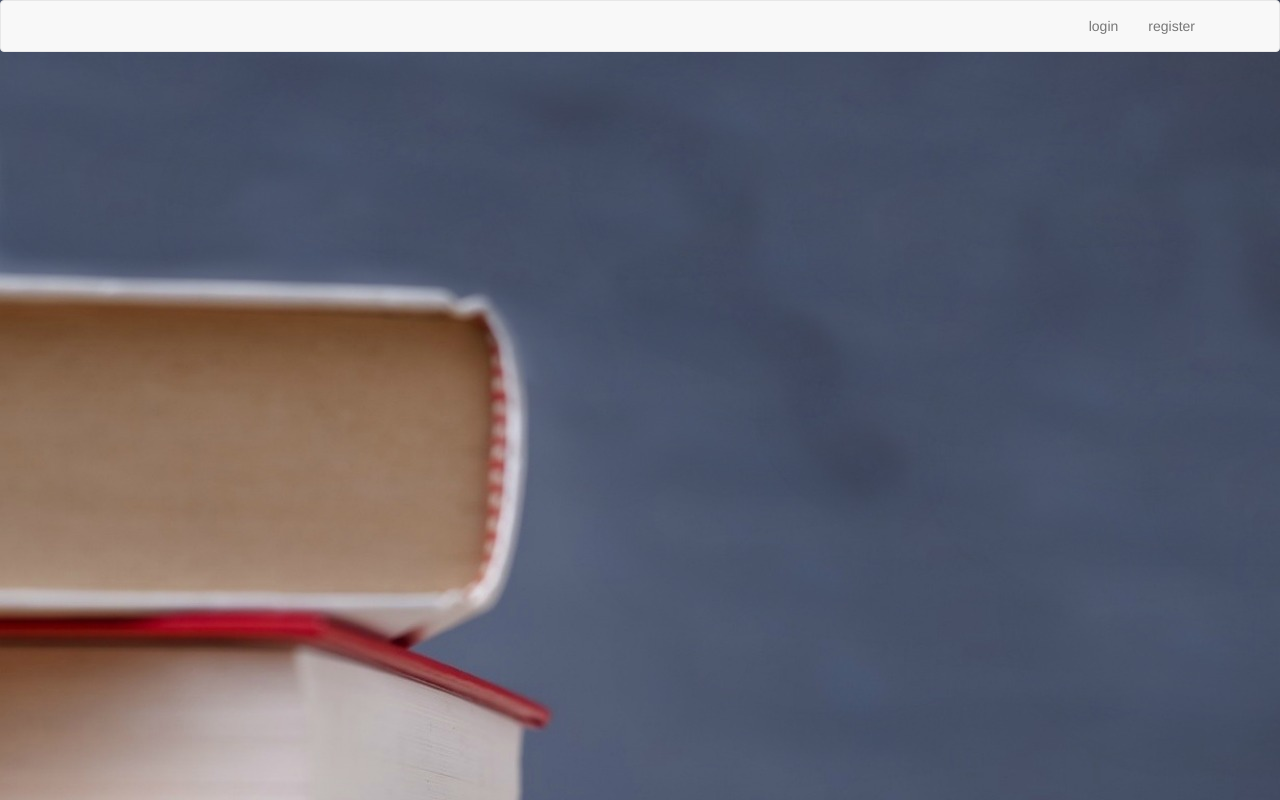
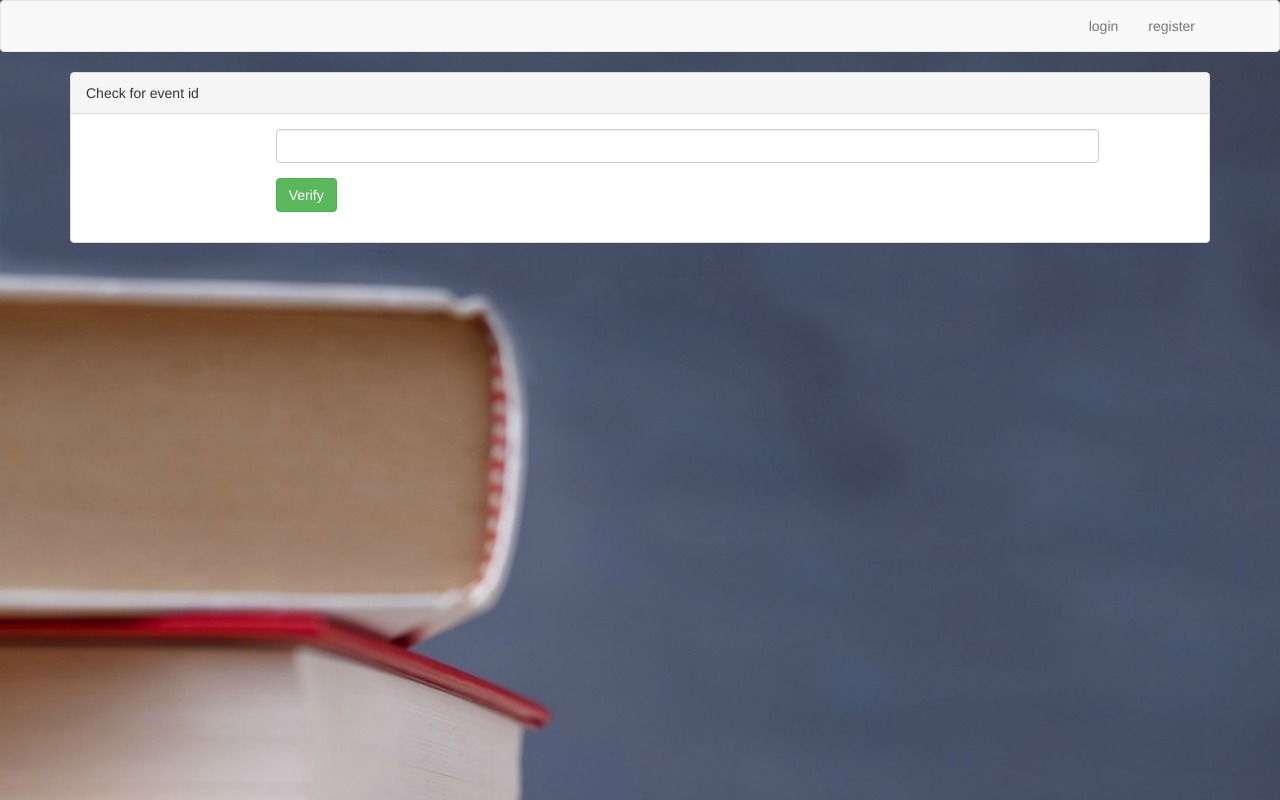
Before and after one commit to shyamTum15/SEBA17_Team_58, an Angular app in the folder SEBA-frontend/: page /check-modal in a window 1280 px wide. Before the commit this address led to /. Built offline with nearby package versions, Linux system fonts and the light colour scheme.

Commit message:
adding check in parent view of home page

```diff
--- a/SEBA-frontend/src/app/app-routing.module.ts
+++ b/SEBA-frontend/src/app/app-routing.module.ts
@@ -24,6 +24,7 @@ import { Injectable } from "@angular/core";
 import { Inject } from "@angular/core";
 import {StartPageComponent} from './startpage/startpage.component';
 import {StudentListComponent} from './studentlist/studentlist.component';
+import {CheckModalComponent} from './check-modal/check-modal.component';
 // import {Http} from 'angular2/http';
 
 const routes:Routes = [
@@ -39,7 +40,8 @@ const routes:Routes = [
   {path:'send-event/:id', component:SendEventComponent},
   {path:'eventoverview/:id', component:EventOverviewComponent},
   {path:'start', component:StartPageComponent},
-  {path:'studentlist/:id', component: StudentListComponent}
+  {path:'studentlist/:id', component: StudentListComponent},
+  {path:'check-modal', component: CheckModalComponent}
   ];
 
 @Injectable()
@@ -77,6 +79,27 @@ export class AppGlobals {
   }
 }
 
+@Injectable()
+export class AppEventId {
+// use this property for property binding
+  AppEventId: any;
+  // constructor(http:Http){
+
+  // }
+  // public enteredEventId:BehaviorSubject<boolean> = new BehaviorSubject<boolean>(false);
+  public enteredEventId: any;
+
+  public user;
+  setEnteredEventId(isValue){
+   // this.isUserLoggedIn.next(isLoggedIn);
+   this.enteredEventId = isValue;
+  }
+  getEnteredEventId(){
+    return this.enteredEventId;
+  }
+
+}
+
 @NgModule({
   imports: [
     CommonModule,
--- /dev/null
+++ b/SEBA-frontend/src/app/check-modal/check-modal.component.html
@@ -0,0 +1,24 @@
+<div class="container">
+<div class="panel panel-default">
+  <div class="panel-heading">Check for event id</div>
+  <div class="panel-body">
+  <form class="form-horizontal" (submit)="checkMatchEvent()">
+  <div class="form-group">
+    <label for="event_name" class="col-sm-2 control-label">Enter Event id here: </label>
+    <div class="col-sm-9">
+      <input type="text" class="form-control" [(ngModel)]="enteredEventval" name="enteredEventId" >
+    </div>
+  </div>
+
+  <div class="form-group">
+    <div class="col-sm-offset-2 col-sm-8">
+      <button type="submit" class="btn btn-success">Verify</button>
+    </div>
+
+  </div>
+
+ </form>
+
+  </div>
+</div>
+</div>
--- /dev/null
+++ b/SEBA-frontend/src/app/check-modal/check-modal.component.ts
@@ -0,0 +1,37 @@
+import { Component, OnInit } from '@angular/core';
+
+import {EventService} from '../event.service';
+import {Event} from '../event';
+import {ActivatedRoute, Params, Router} from '@angular/router';
+import {AppEventId} from '../app-routing.module';
+import { Inject } from "@angular/core";
+import {forwardRef} from "@angular/core";
+
+@Component({
+  selector: 'app-check-modal',
+  templateUrl: './check-modal.component.html',
+  styleUrls: ['./check-modal.component.css']
+})
+export class CheckModalComponent implements OnInit {
+
+  constructor(
+     public eventService:EventService,
+     public route:ActivatedRoute,
+     public router:Router,
+     @Inject(forwardRef(() => AppEventId)) public appEventId: AppEventId
+  	) {
+
+  }
+
+  ngOnInit() {
+  }
+
+  enteredEventval;
+
+  checkMatchEvent(){
+  	this.appEventId.setEnteredEventId(this.enteredEventval);
+  	console.log("from check-modal this.enteredEventval ", this.enteredEventval);
+    this.router.navigate(['/home']);
+  }
+
+}
--- a/SEBA-frontend/src/app/home/home.component.html
+++ b/SEBA-frontend/src/app/home/home.component.html
@@ -9,7 +9,7 @@
 			</tr>
 		  </thead>
 		  <tbody *ngFor="let event of events" style="cursor:pointer">
-			 <tr>
+			 <tr *ngIf="appEventId.getEnteredEventId()==event._id || appglobals.getUserGlobal().role=='Teacher'">
 				<td routerLink="/eventoverview/{{event._id}}">{{event.name}}</td>
 				<td routerLink="/eventoverview/{{event._id}}">{{event.description}}</td>
 				<td routerLink="/eventoverview/{{event._id}}">{{event.class}}</td>
--- a/SEBA-frontend/src/app/home/home.component.ts
+++ b/SEBA-frontend/src/app/home/home.component.ts
@@ -15,6 +15,7 @@ import {Event} from '../event';
 import {StudentService} from '../student.service';
 import {Student} from '../student';
 import {forwardRef} from "@angular/core";
+import {AppEventId} from '../app-routing.module';
 
 
 @Component({
@@ -34,7 +35,9 @@ export class HomeComponent implements OnInit {
      // public flag= false,
      // @Inject(AppGlobals) appglobals: AppGlobals
      // public appglobals: AppGlobals
-     @Inject(forwardRef(() => AppGlobals)) public appglobals: AppGlobals
+     @Inject(forwardRef(() => AppGlobals)) public appglobals: AppGlobals,
+     // public appEventId: AppEventId
+     @Inject(forwardRef(() => AppEventId)) public appEventId: AppEventId
   	) { }
 
   ngOnInit() {
@@ -88,6 +91,13 @@ export class HomeComponent implements OnInit {
     }
   }
 
+  checkEventId(id){
+    if(this.appEventId.getEnteredEventId()==id){
+      return true;
+    }
+    else return false;
+  }
+
   checkMatchFinal(clss){
     this.checkClassMatch(clss);
   }
--- a/SEBA-frontend/src/app/login/login.component.ts
+++ b/SEBA-frontend/src/app/login/login.component.ts
@@ -7,6 +7,7 @@ import {User} from '../user';
 import {ActivatedRoute, Params, Router} from '@angular/router';
 import {FormGroup, FormBuilder, FormControl, Validators, NgForm } from '@angular/forms';
 import {AppGlobals} from '../app-routing.module';
+import {AppEventId} from '../app-routing.module';
 import { Inject } from "@angular/core";
 import {forwardRef} from "@angular/core";
 
@@ -22,13 +23,15 @@ export class LoginComponent implements OnInit {
      public route:ActivatedRoute,
      public router:Router,
      // public appglobals: AppGlobals
-     @Inject(forwardRef(() => AppGlobals)) public appglobals: AppGlobals
+     @Inject(forwardRef(() => AppGlobals)) public appglobals: AppGlobals,
+     @Inject(forwardRef(() => AppEventId)) public appEventId: AppEventId
      ) { }
 
   ngOnInit() {
   }
 
   model = new User();
+  user;
   addUser(){
   	this.userService.addUser(this.model)
   	     .subscribe(()=>this.goLogin())
@@ -56,9 +59,14 @@ export class LoginComponent implements OnInit {
   }
 
   goHome(){
-
+    console.log("get user from login ", this.appglobals.getUserGlobal().role);
+    if (this.appglobals.getUserGlobal().role=="Parent"){
+    	console.log("I am under go home parent");
+        this.router.navigate(['/check-modal']);
+    }else{
    	this.router.navigate(['/home']);
    }
+  }
 
    goLogin(){
    	this.router.navigate(['/login']);
```
Also changed, not shown: SEBA-frontend/src/app/app.module.ts (+5 -2 lines), SEBA-frontend/src/app/check-modal/check-modal.component.css (added).
